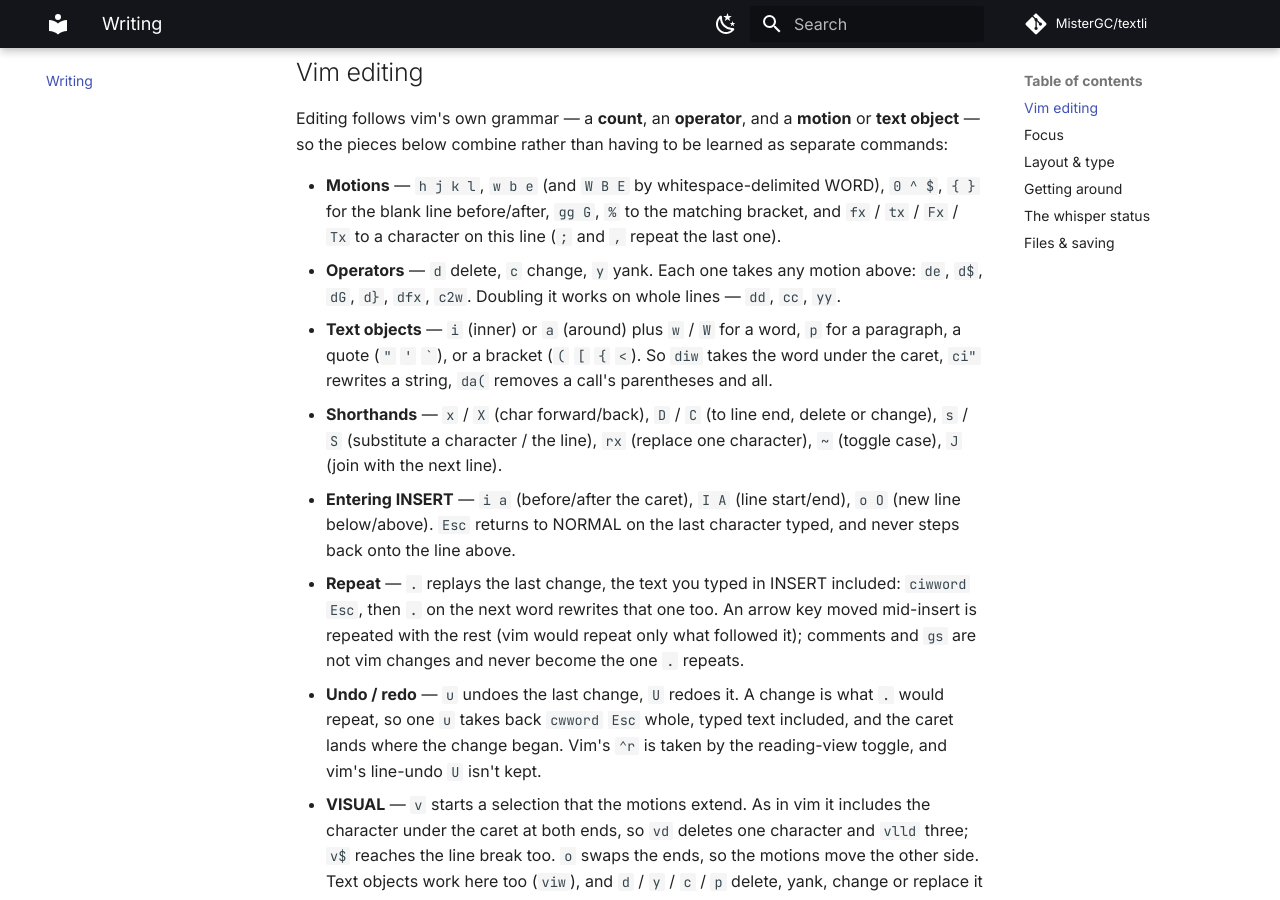
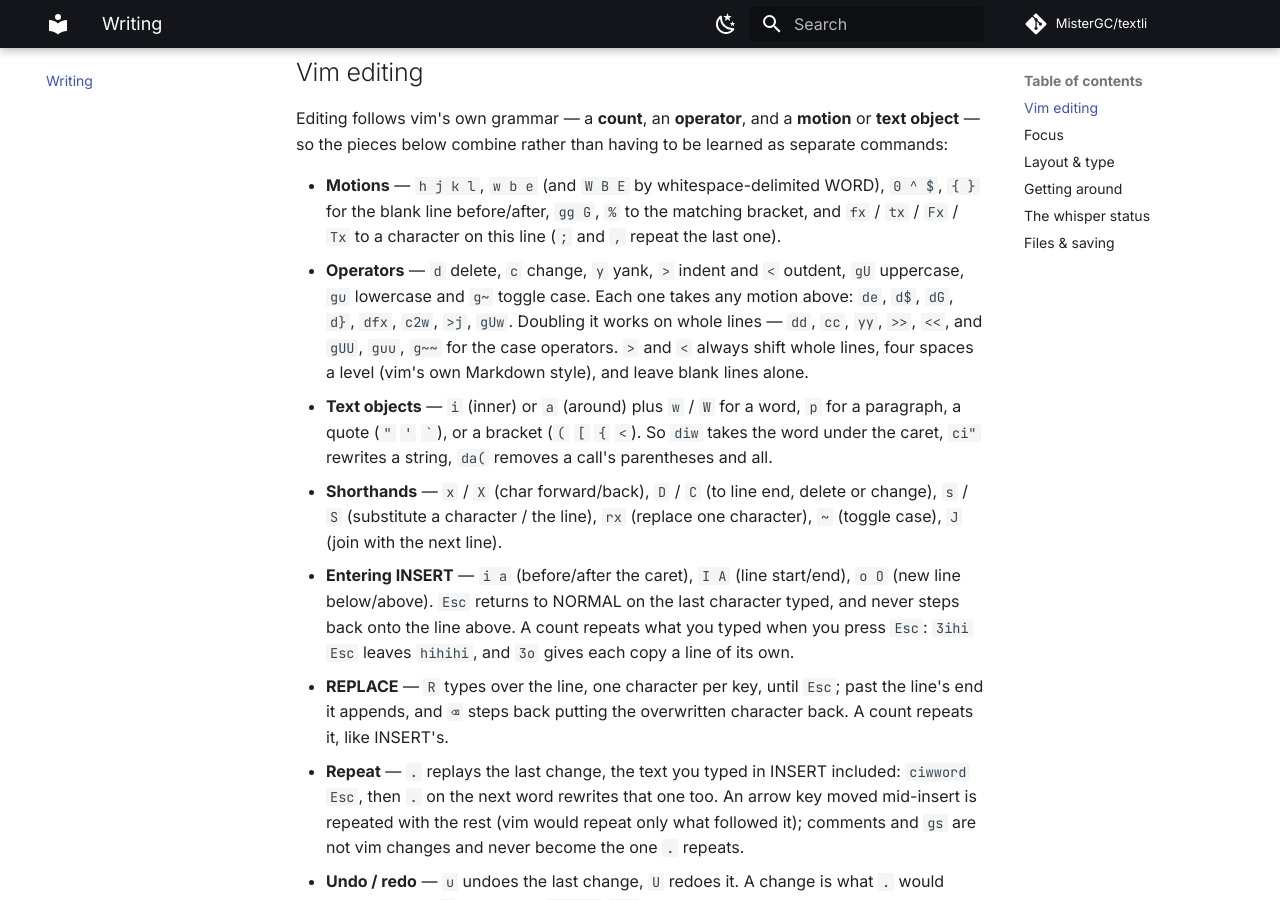
Before and after one commit to MisterGC/textli, an MkDocs documentation site: the page built from docs/writing.md, in a window 1280 px wide and 900 px high, scrolled down 388 px. Built offline with MkDocs 1.6.1 and Material for MkDocs 9.7.7, drawn with Linux system fonts in a browser that asks for light colours; comment, search, counter and statistics services are not loaded.

Commit message:
Docs: > < and gu gU g~ operators, R replace, and counts on i a I A o O

```diff
--- a/docs/writing.md
+++ b/docs/writing.md
@@ -17,9 +17,12 @@
   `0 ^ $`, `{ }` for the blank line before/after, `gg G`, `%` to the matching
   bracket, and `fx` / `tx` / `Fx` / `Tx` to a character on this line (`;` and
   `,` repeat the last one).
-- **Operators** — `d` delete, `c` change, `y` yank. Each one takes any motion
-  above: `de`, `d$`, `dG`, `d}`, `dfx`, `c2w`. Doubling it works on whole
-  lines — `dd`, `cc`, `yy`.
+- **Operators** — `d` delete, `c` change, `y` yank, `>` indent and `<`
+  outdent, `gU` uppercase, `gu` lowercase and `g~` toggle case. Each one takes
+  any motion above: `de`, `d$`, `dG`, `d}`, `dfx`, `c2w`, `>j`, `gUw`. Doubling
+  it works on whole lines — `dd`, `cc`, `yy`, `>>`, `<<`, and `gUU`, `guu`,
+  `g~~` for the case operators. `>` and `<` always shift whole lines, four
+  spaces a level (vim's own Markdown style), and leave blank lines alone.
 - **Text objects** — `i` (inner) or `a` (around) plus `w` / `W` for a word,
   `p` for a paragraph, a quote (`"` `'` `` ` ``), or a bracket (`(` `[` `{`
   `<`). So `diw` takes the word under the caret, `ci"` rewrites a string,
@@ -29,7 +32,12 @@
   (replace one character), `~` (toggle case), `J` (join with the next line).
 - **Entering INSERT** — `i a` (before/after the caret), `I A` (line
   start/end), `o O` (new line below/above). `Esc` returns to NORMAL on the
-  last character typed, and never steps back onto the line above.
+  last character typed, and never steps back onto the line above. A count
+  repeats what you typed when you press `Esc`: `3ihi` `Esc` leaves `hihihi`,
+  and `3o` gives each copy a line of its own.
+- **REPLACE** — `R` types over the line, one character per key, until `Esc`;
+  past the line's end it appends, and `⌫` steps back putting the overwritten
+  character back. A count repeats it, like INSERT's.
 - **Repeat** — `.` replays the last change, the text you typed in INSERT
   included: `ciwword` `Esc`, then `.` on the next word rewrites that one too.
   An arrow key moved mid-insert is repeated with the rest (vim would repeat
```
Also changed, not shown: README.md (+1 -0 lines), docs/keybindings.md (+4 -1 lines), 1 other file.
